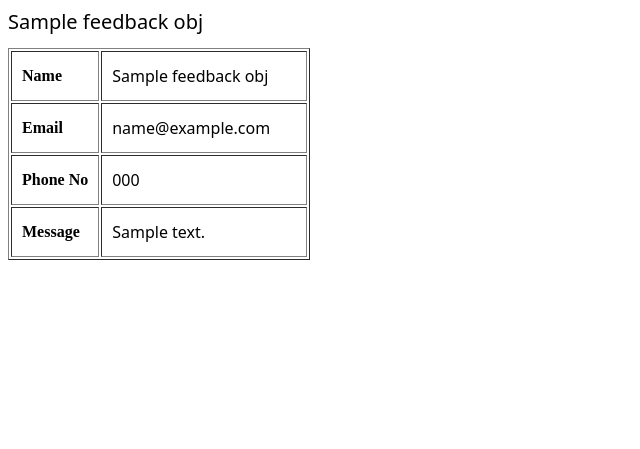
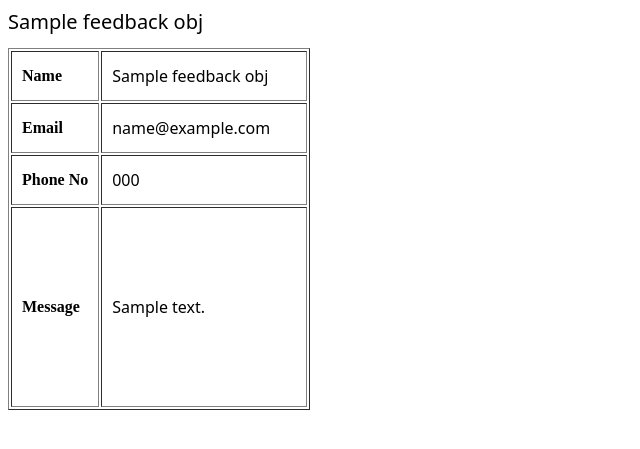
Before and after one commit to asthen-infotree/iqa, a Django app: template templates/feedback/download_template.html in a window 1280 px wide. Shown: the top 449 px of the page, without its empty margins (0-640 px from the left). Run offline with Django 4.2, Linux system fonts and the light colour scheme; the template is opened without the code that fills it: most values are stand-ins (such as "Sample title", 1, 10 or a date in 2020); some web fonts are replaced.

Commit message:
changes to download template

```diff
--- a/frontend_settings/models.py
+++ b/frontend_settings/models.py
@@ -14,7 +14,7 @@ class Feedback(models.Model):
     email = models.CharField(max_length=255)
     phone_no = models.CharField(max_length=255)
     subject = models.CharField(max_length=255)
-    message = models.TextField(max_length=255)
+    message = models.TextField()
 
     def __str__(self):
         return self.subject
--- a/templates/feedback/download_template.html
+++ b/templates/feedback/download_template.html
@@ -41,6 +41,13 @@
         font-weight: bold;
         width: 30%;
     }
+    #longer {
+        line-height: auto;
+        vertical-align: middle;
+        padding: 10px;
+        margin: 0px;
+        height: 200px;
+    }
 </style>
 </head>
 
@@ -61,7 +68,7 @@
     </tr>
     <tr>
         <td class="strong">Message</td>
-        <td>{{feedback_obj.message}}</td>
+        <td id="longer"><p>{{feedback_obj.message}}</p></td>
     </tr>
   </table>
 </body>
```
